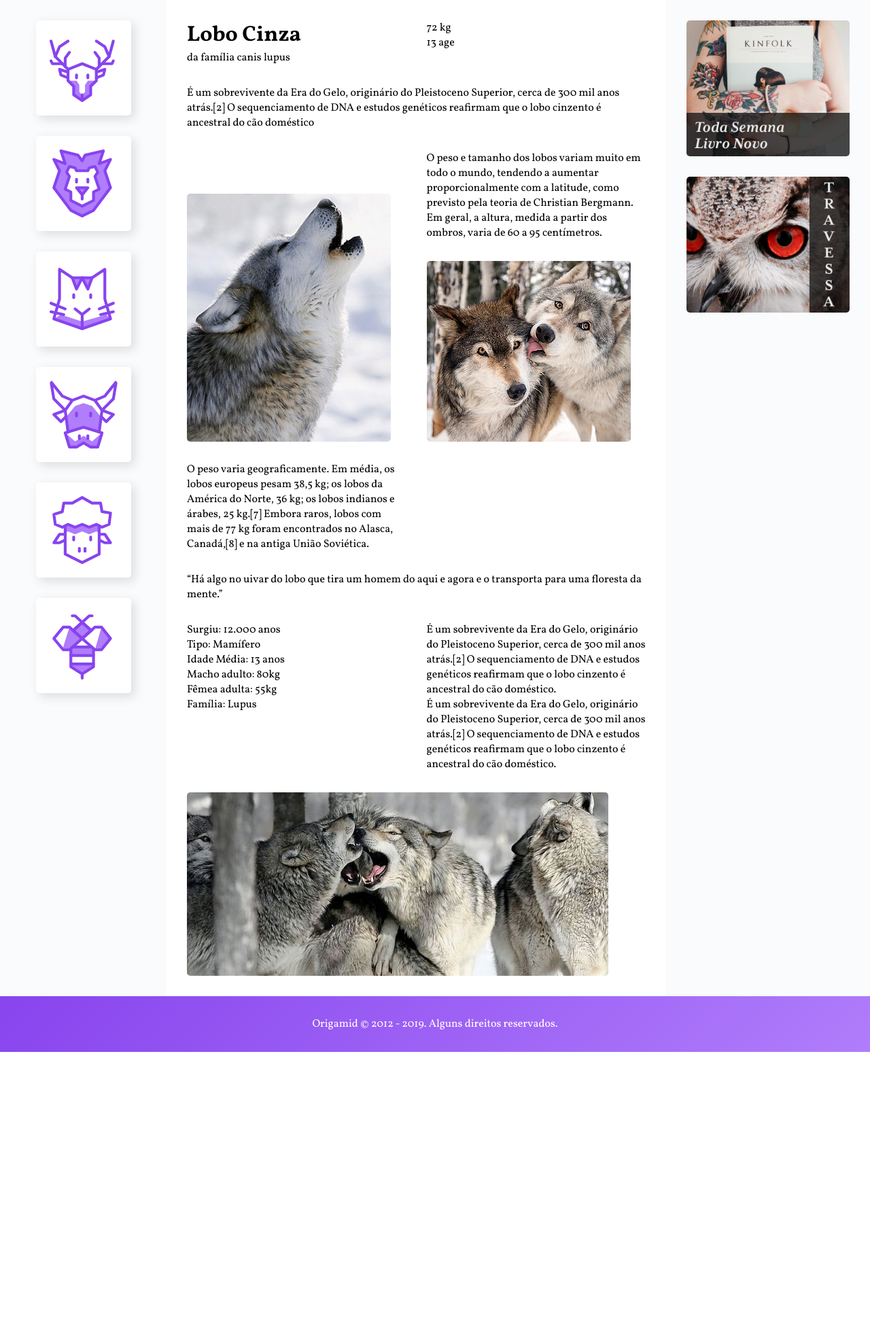
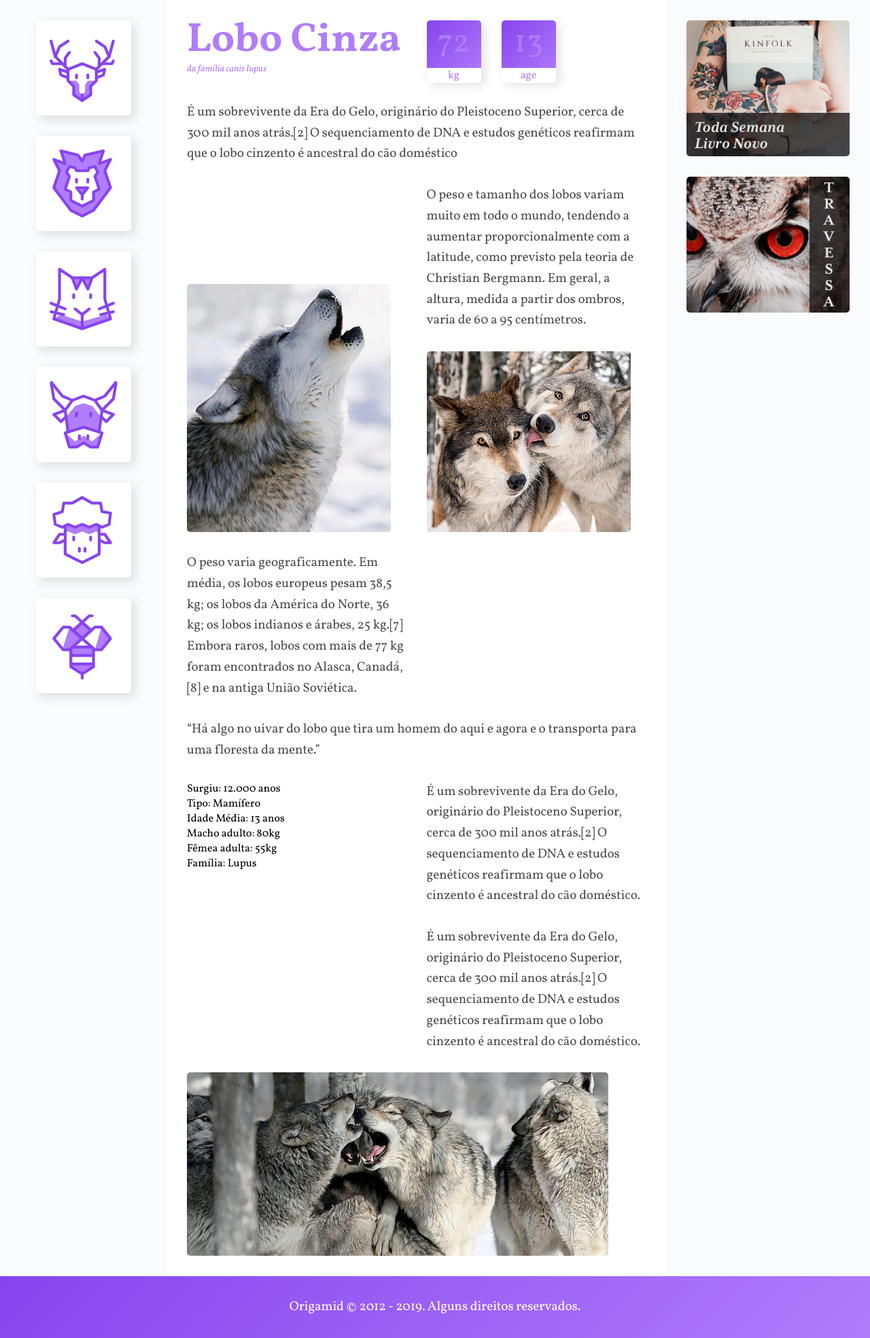
Before and after one commit to jgdj01/origamid-cursos, a PHP site: page / in a window 1280 px wide. Shown: the part 105-2074 px from the top of the page at 68% size. Before the commit the page ends 1653 px from the top, so only its background shows below. Run offline with PHP 8.4, Linux system fonts and the light colour scheme.

Commit message:
Wildbeast Conteúdo Características

```diff
--- a/css-grid-layout/wildbeast/css/style.css
+++ b/css-grid-layout/wildbeast/css/style.css
@@ -124,6 +124,74 @@ img {
   align-self: end;
 }
 
+/* ESTILOS CONTENT */
+
+p {
+  font-size: 1.2em;
+  line-height: 1.6;
+  letter-spacing: -0.005em;
+  color: rgba(0, 0, 0, 0.7);
+}
+
+.informacoes p + p {
+  margin-top: 30px;
+}
+
+/* TITULO */
+
+.titulo {
+  color: #b07dfb;
+}
+
+.titulo h1 {
+  font-size: 3.75em;
+  line-height: 1;
+  font-weight: 700;
+}
+
+.titulo span {
+  font-size: 0.875em;
+  font-style: italic;
+}
+
+/* CARACTERISTICAS */
+
+.caracteristicas {
+  display: flex;
+  align-self: flex-start;
+}
+
+.caracteristicas > div {
+  width: 80px;
+  text-align: center;
+  background: linear-gradient(135deg, #8844ee, #b07dfb);
+  border-radius: 5px;
+  box-shadow: 5px 5px 15px 0px rgba(44, 44, 44, 0.15);
+  position: relative;
+}
+
+.caracteristicas > div:first-child {
+  margin-right: 30px;
+}
+
+.caracteristicas span {
+  display: block;
+  color: #b07dfb;
+}
+
+.numero {
+  font-size: 3em;
+  line-height: 1;
+  margin: 10px auto;
+}
+
+.rotulo {
+  background: white;
+  border-radius: 0 0 5px 5px;
+  position: relative;
+  top: 2px;
+}
+
 /* ANUNCIOS */
 
 .anuncios {
--- a/css-grid-layout/wildbeast/index.html
+++ b/css-grid-layout/wildbeast/index.html
@@ -82,7 +82,7 @@
                 <li>Família: Lupus</li>
             </ul>
 
-            <div>
+            <div class="informacoes">
                 <p>É um sobrevivente da Era do Gelo, originário do Pleistoceno Superior, cerca de 300 mil anos atrás.[2]
                     O sequenciamento de DNA e estudos genéticos reafirmam que o lobo cinzento é ancestral do cão
                     doméstico.</p>
```
